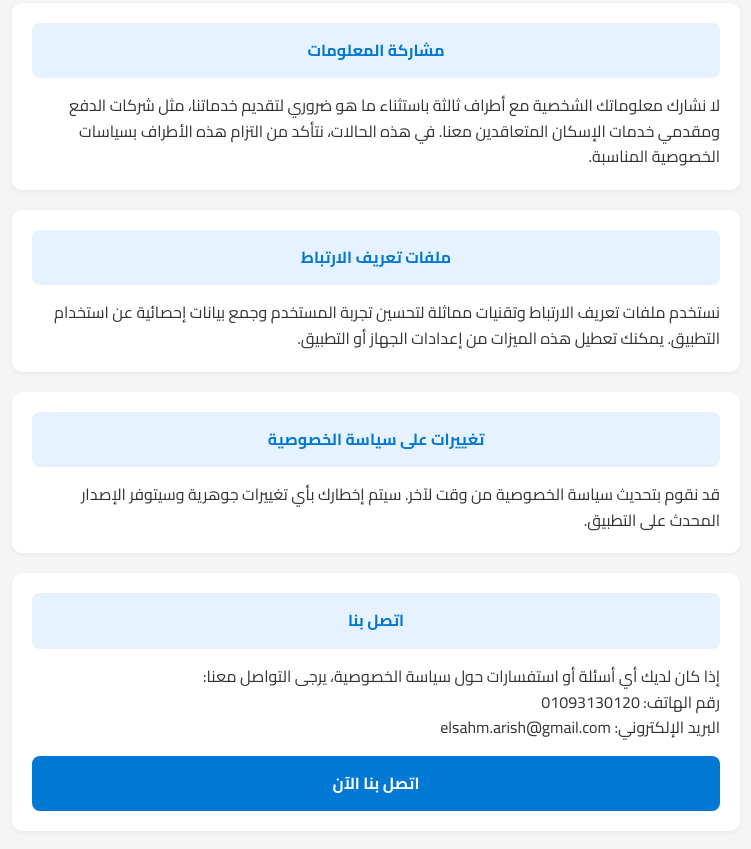
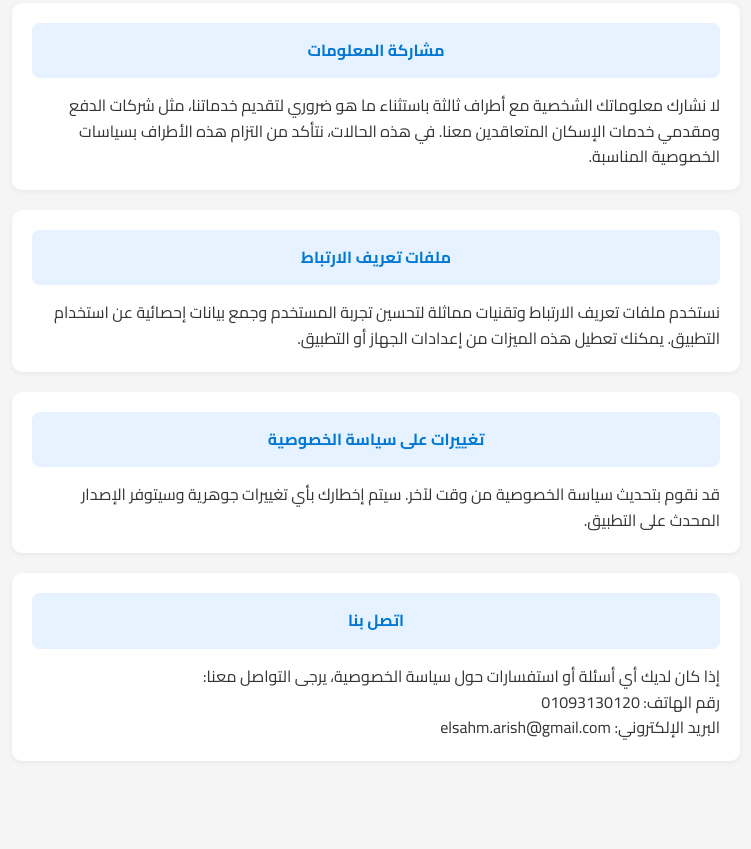
Before and after one commit to zayed11112/privacy, a plain HTML site: page privacy-terms.html in a window 1280 px wide. Shown: the part 1042-1891 px from the top of the page, without its empty margins (264-1015 px from the left). After the commit the page ends 1843 px from the top, so only its background shows below. Drawn offline with Linux system fonts and the light colour scheme.

Commit message:
Update privacy-terms.html

```diff
--- a/privacy-terms.html
+++ b/privacy-terms.html
@@ -239,7 +239,6 @@
                     </p>
                     <p>رقم الهاتف: 01093130120</p>
                     <p>البريد الإلكتروني: elsahm.arish@gmail.com</p>
-                    <a href="tel:01093130120" class="contact-btn">اتصل بنا الآن</a>
                 </div>
             </div>
 
@@ -328,7 +327,6 @@
                     </p>
                     <p>رقم الهاتف: 01093130120</p>
                     <p>البريد الإلكتروني: elsahm.arish@gmail.com</p>
-                    <a href="tel:01093130120" class="contact-btn">اتصل بنا الآن</a>
                 </div>
             </div>
         </div>
```
